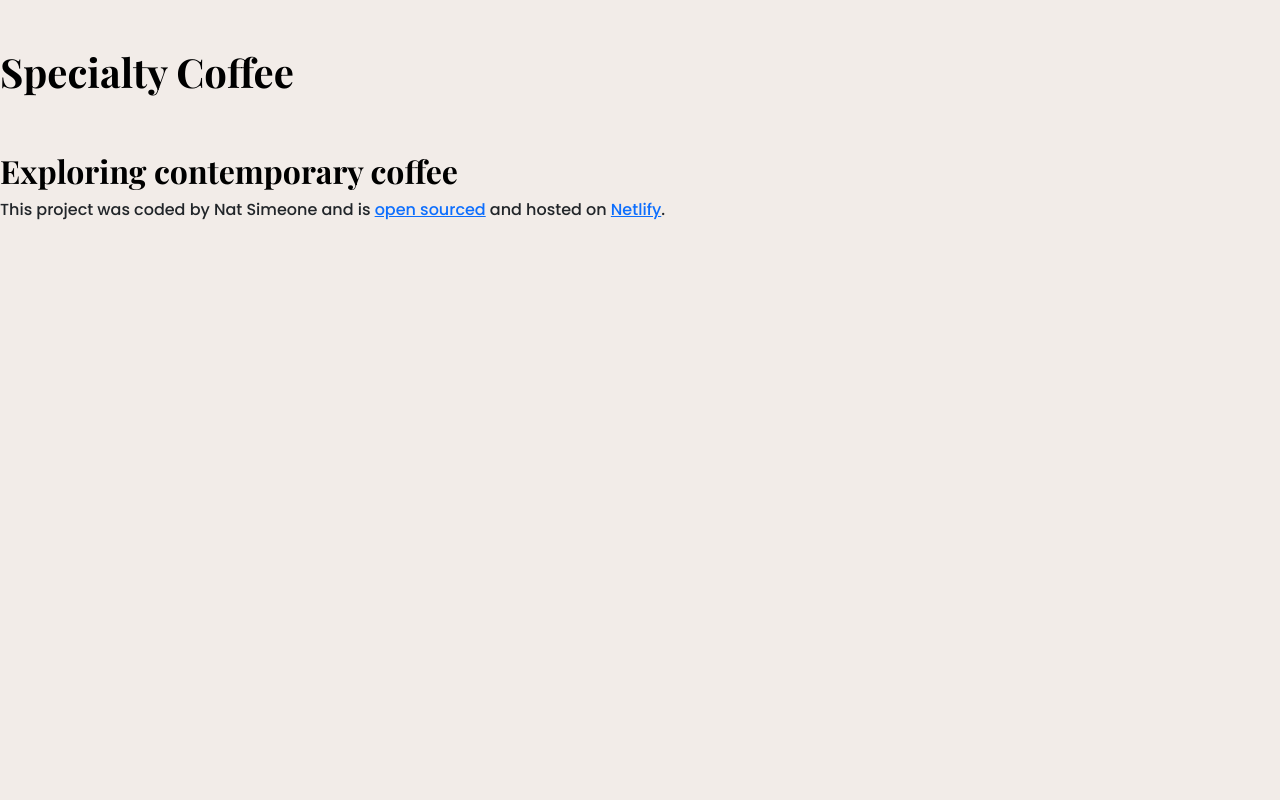
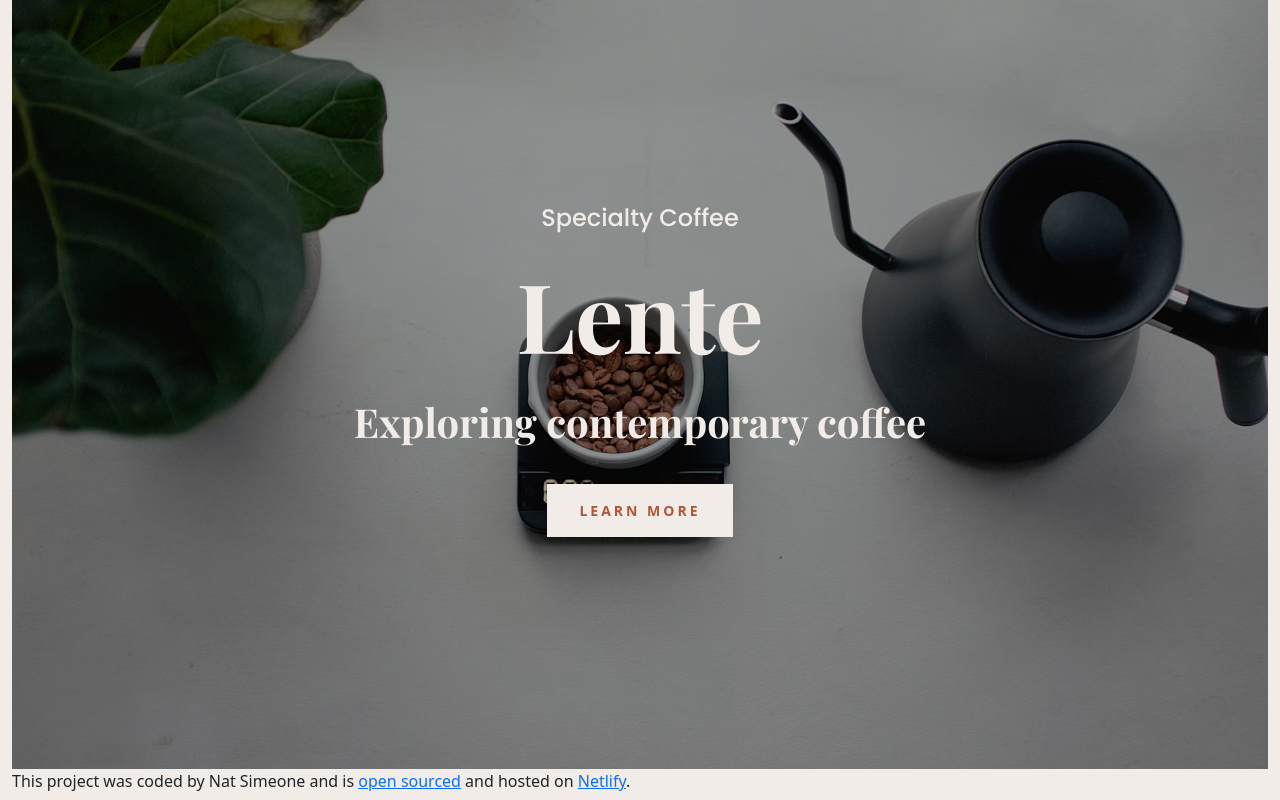
Before and after one commit to natsime/Specialty-Coffee, a plain HTML site: page index.html in a window 1280 px wide. Drawn offline with nearby package versions, Linux system fonts and the light colour scheme; a web font is replaced by a local one.

Commit message:
added hero

```diff
--- a/index.html
+++ b/index.html
@@ -12,8 +12,14 @@
   <title>Specialty Coffee</title>
 </head>
 <body>
-  <h1>Specialty Coffee</h1>
+  <div class="container">
+  <header>
+  <h3>Specialty Coffee</h3>
+  <h1>Lente</h1>
   <h2>Exploring contemporary coffee</h2>
+  <a href="#more">Learn more</a>
+  </header>
   <footer>This project was coded by Nat Simeone and is <a href="https://github.com/natsime/Specialty-Coffee" target="_blank">open sourced</a> and hosted on <a href="https://lente-specialty-coffee.netlify.app/">Netlify</a>.</footer>
+</div>
 </body>
 </html>
--- a/src/style.css
+++ b/src/style.css
@@ -6,15 +6,70 @@
 }
 
 body {
-    font-family: var(--default-font-family);
     background-color: var(--secondary-color);
 }
 
-h1, h2, h3, h4, h5, h6 {
-    color: black;
+.container {
+    max-width: 1400px;
+    margin: 0 auto;
+}
+
+header {
+    background-image: linear-gradient(rgba(0, 0, 0, 0.4), rgba(0, 0, 0, 0.4)),
+    url("../img/hero.avif");
+    background-position: center;
+    background-repeat: no-repeat;
+    background-size: cover;
+    color: var(--secondary-color);
+    text-align: center;
+    padding: 200px 0;
+}
+
+header h1{
     font-family: var(--heading-font-family);
-    font-weight: bold;
+    font-weight: 700;
+    font-size: 96px;
+    line-height: 1;
+    margin: 30px 0;
 }
+
+header h2 {
+    font-family: var(--heading-font-family);
+    font-weight: 400;
+    font-size: 40px;
+    line-height: 1.5;
+    margin: 0;
+}
+
+header h3 {
+    font-family: var(--default-font-family);
+    font-weight: 400;
+    font-size: 24px;
+    line-height: 1.5;
+    margin: 0;
+}
+
+header a {
+    font-weight: 700;
+    font-size: 14px;
+    line-height: 1.5;
+    text-align: center;
+    letter-spacing: 3px;
+    text-transform: uppercase;
+    background-color: var(--secondary-color);
+    color: var(--branding-color);
+    text-decoration: none;
+    padding: 16px 32px;
+    display: inline-block;
+    margin: 32px;
+
+}
+
+header a:hover {
+    background-color: var(--branding-color);
+    color: var(--secondary-color);
+}
+
 
 h1 {
     line-height: 144px;
@@ -26,3 +81,21 @@ p {
     font-size: 16px;
     line-height: 30px;
 }
+
+
+@media (max-width: 900px) {
+    header {
+        padding: 60px 0;
+    }
+    header h1 {
+        font-size: 60px;
+    }
+
+    header h2 {
+        font-size: 20px;
+    }
+
+    header h3 {
+        font-size: 12px;
+    }
+}
```
